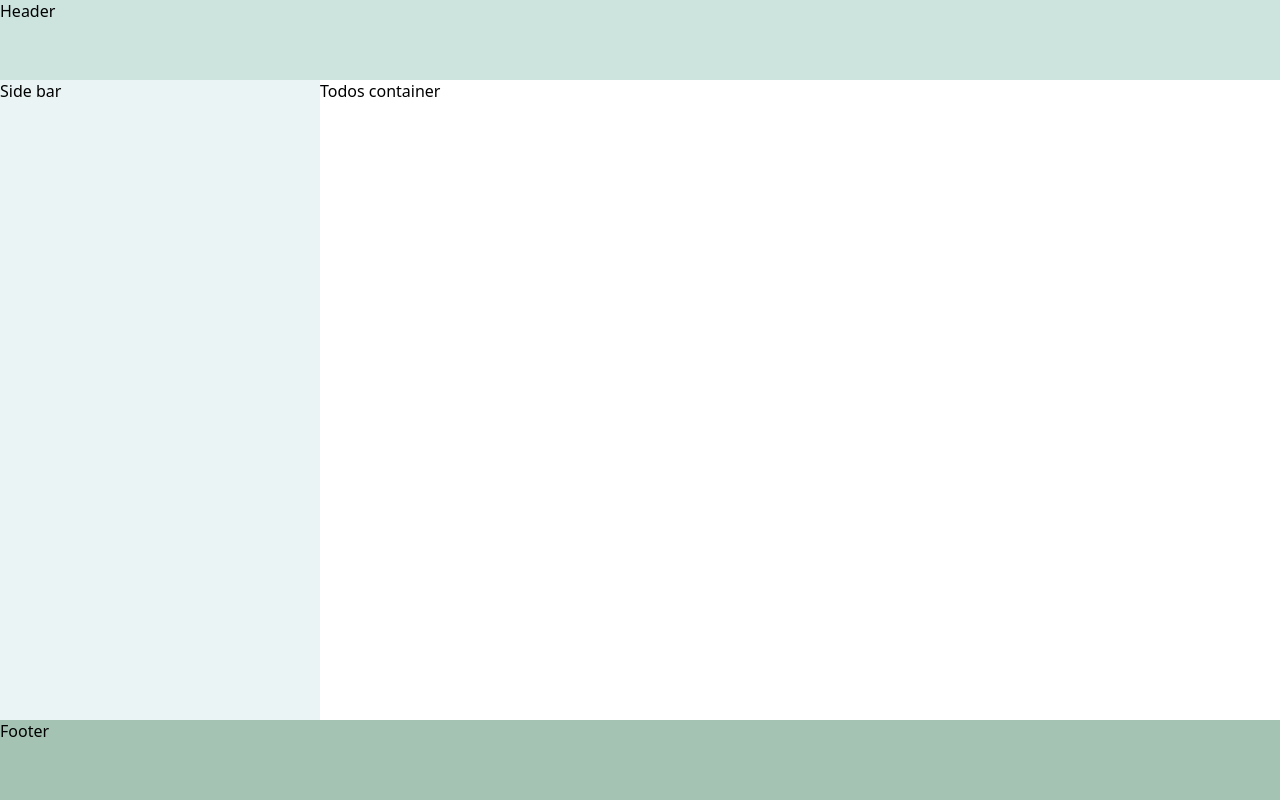
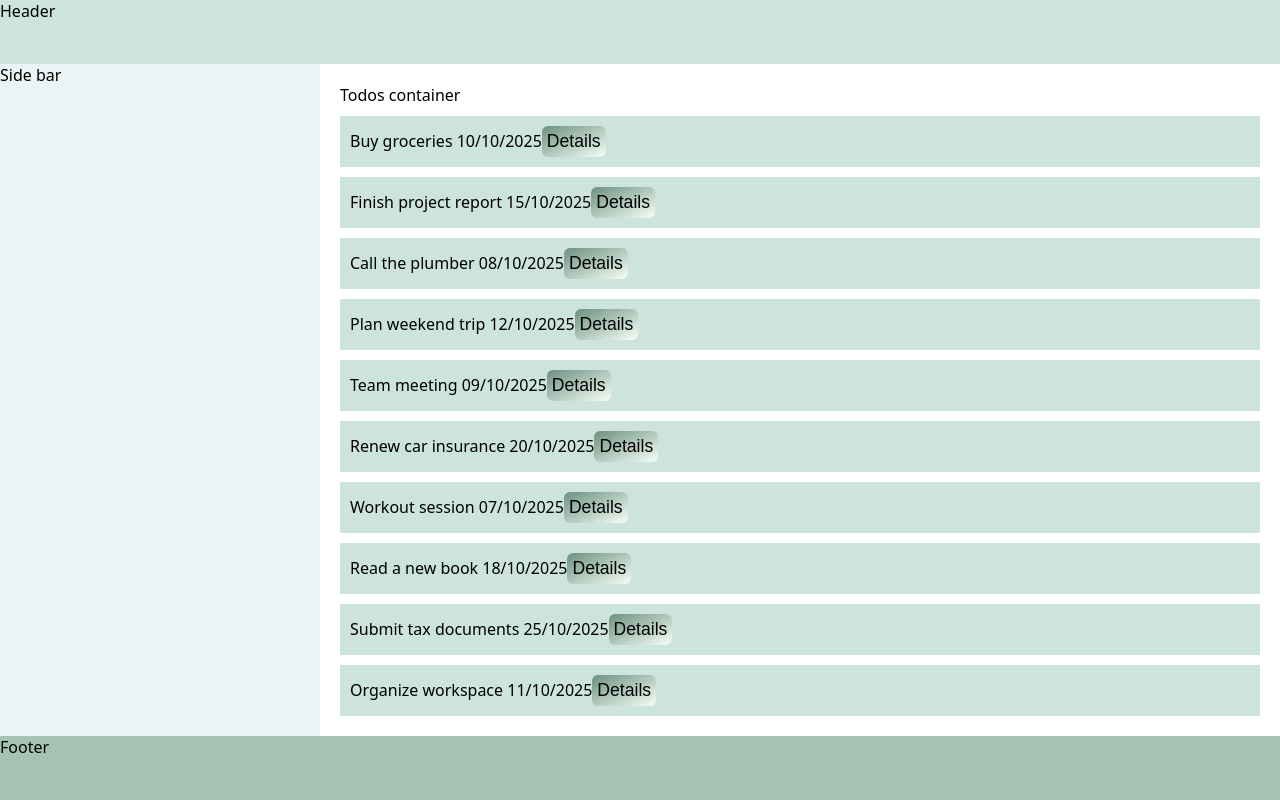
Before and after one commit to weizhixie/todo-list, a website built with webpack: page src/template.html in a window 1280 px wide. Built offline with nearby package versions, Linux system fonts and the light colour scheme; a web font is replaced by a local one.

Commit message:
Add renderTasks method

```diff
--- a/src/index.js
+++ b/src/index.js
@@ -1,4 +1,27 @@
 import "./styles.css";
+import { Task } from "./task.js";
+import { TaskManager } from "./task-manager .js";
 import { renderUI } from "./render-ui.js";
 
 const todoUI = new renderUI(document.body);
+const taskManager = new TaskManager();
+
+const dummyTodoTasks = [
+    { title: "Buy groceries", description: "Get milk, eggs, bread, and vegetables from the supermarket.", dueDate: "10/10/2025", priority: "High" },
+    { title: "Finish project report", description: "Compile research findings and format the final report for submission.", dueDate: "15/10/2025", priority: "High" },
+    { title: "Call the plumber", description: "Fix the leaking kitchen sink before the weekend.", dueDate: "08/10/2025", priority: "Normal" },
+    { title: "Plan weekend trip", description: "Book accommodation and plan itinerary for the short getaway.", dueDate: "12/10/2025", priority: "Low" },
+    { title: "Team meeting", description: "Discuss project milestones and assign upcoming tasks.", dueDate: "09/10/2025", priority: "Normal" },
+    { title: "Renew car insurance", description: "Check available plans and renew policy before expiration date.", dueDate: "20/10/2025", priority: "High" },
+    { title: "Workout session", description: "Complete a 1-hour gym session focused on strength training.", dueDate: "07/10/2025", priority: "Low" },
+    { title: "Read a new book", description: "Start reading 'Atomic Habits' and finish at least 3 chapters.", dueDate: "18/10/2025", priority: "Low" },
+    { title: "Submit tax documents", description: "Gather all financial records and submit to the accountant.", dueDate: "25/10/2025", priority: "High" },
+    { title: "Organize workspace", description: "Clean desk area and organize files for better productivity.", dueDate: "11/10/2025", priority: "Normal" }
+];
+
+dummyTodoTasks.forEach((taskData) => {
+    const newTask = new Task(taskData.title, taskData.description, taskData.dueDate, taskData.priority);
+    taskManager.create(newTask);
+});
+
+todoUI.renderTasks(taskManager.listAll());
--- a/src/render-ui.js
+++ b/src/render-ui.js
@@ -27,6 +27,21 @@ export class renderUI {
         return mainSection;
     }
 
+    renderTasks(tasks) {
+        tasks.forEach((task) => {
+            const taskItem = document.createElement("p");
+            taskItem.textContent = ` ${task.title} ${task.dueDate}`;
+            taskItem.classList.add("task-item");
+
+            const detailBtn = document.createElement("button");
+            detailBtn.classList.add("detail-btn");
+            detailBtn.textContent = "Details";
+
+            taskItem.appendChild(detailBtn);
+            document.querySelector(".todos-container").appendChild(taskItem);
+        });
+    }
+
     renderFooter() {
         const footer = document.createElement("Footer");
         footer.classList.add("footer");
--- a/src/styles.css
+++ b/src/styles.css
@@ -37,6 +37,7 @@ body {
     background-color: var(--mint-green);
 }
 
+/* main section */
 .main-section {
     display: grid;
     grid-template-columns: 2fr 6fr;
@@ -46,6 +47,35 @@ body {
     background-color: var(--azure);
 }
 
+/* main section - Todos */
+.todos-container {
+    padding: 20px;
+}
+
+.task-item {
+    background-color: var(--mint-green);
+    margin-top: 10px;
+    padding: 10px;
+}
+
+.task-item:hover {
+    box-shadow: 2px 2px 1px 1px var(--viridian);
+    transform: scale(1.02);
+}
+
+.detail-btn {
+    background: linear-gradient(to bottom right, var(--viridian), var(--mint-cream));
+    font-size: 1.1rem;
+    padding: 5px;
+    border-radius: 6px;
+    border: 0;
+}
+
+.detail-btn:hover {
+    filter: brightness(120%);
+    cursor: pointer;
+}
+
 .footer {
     background-color: var(--cambridge-blue);
 }
```
